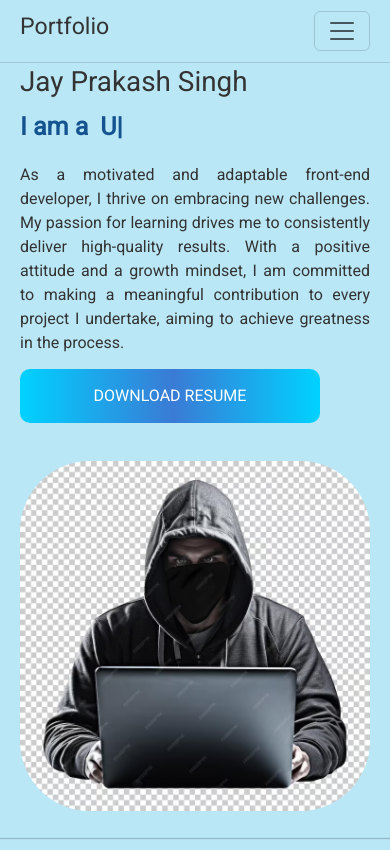
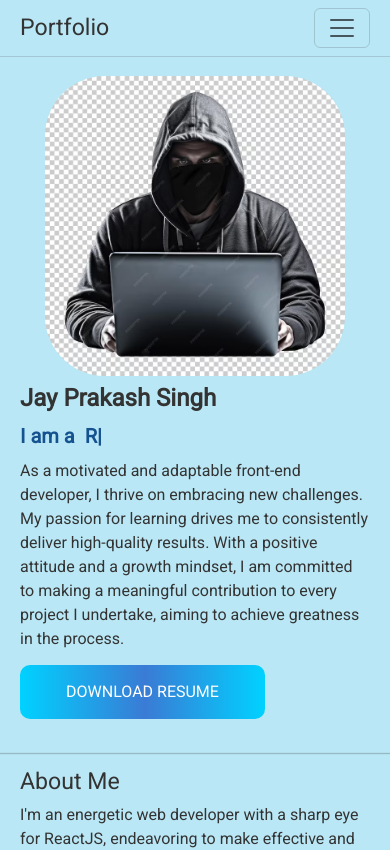
Before and after one commit to jayprakashcs12/portfolio.jps, a React (Create React App) app: page / in a window 390 px wide. Shown: the top 850 px of the page. Built offline with nearby package versions, Linux system fonts and the light colour scheme.

Commit message:
Components Update

```diff
--- a/src/components/common/Footer.jsx
+++ b/src/components/common/Footer.jsx
@@ -43,7 +43,7 @@
                         <ol style={mainListStyle}>
                             {contactItems.map((item, i) => (
                                 <li key={i} style={listStyle}>
-                                    <a href={item.url} target="_blank" className={`foot-link ${theme}`} style={anchorStyle}>
+                                    <a href={item.url} target="_blank" rel="noreferrer noopener" className={`foot-link ${theme}`} style={anchorStyle}>
                                         {item.icon} &nbsp; {phoneNumber === item.text && '+91-'} {item.text}
                                     </a>
                                 </li>
@@ -56,7 +56,7 @@
                             <ol style={mainListStyle}>
                                 {socialLinks.slice(i * 3, i * 3 + 3).map((link, j) => (
                                     <li key={j} style={listStyle}>
-                                        <a href={link.url} target="_blank" className={`foot-link ${theme}`} style={anchorStyle}>
+                                        <a href={link.url} target="_blank" rel="noreferrer noopener" className={`foot-link ${theme}`} style={anchorStyle}>
                                             {link.icon} &nbsp; {link.name}
                                         </a>
                                     </li>
--- a/src/components/common/Header.jsx
+++ b/src/components/common/Header.jsx
@@ -1,6 +1,7 @@
 import React, { useState } from "react";
 import { Container, Nav, Navbar } from "react-bootstrap";
 import { IoMoon, IoSunnyOutline } from 'react-icons/io5';
+import { NavRoutes } from "../../data/Info";
 import { NavLink } from "react-router-dom";
 
 const Header = ({ setTheme, theme }) => {
@@ -8,23 +9,19 @@
     let [expand, setExpand] = useState(false),
     darkToggle = () => { setTheme(theme === 'light' ? 'dark' : 'light'); },
     navLinkClassName = `pro-button ${theme} links nav-links`,
-    navStyle = { fontWeight: "normal" },
-    navLinks = [ { navTo: '/', navText: 'Home' }, { navTo: '/about-us', navText: 'About Us' },
-        { navTo: '/experience', navText: 'Experience' }, { navTo: '/education', navText: 'Education' },
-        { navTo: '/personal-info', navText: 'Personal Info' }, { navTo: '/contact-us', navText: 'Contact Us' },
-    ];
+    navStyle = { fontWeight: "normal" };
 
     return (
         <Navbar expanded={expand} expand="lg" collapseOnSelect sticky="top" className={`pro-navbar main-navbar ${theme}`}>
             <Container className="nav-content" onClick={e => e.stopPropagation()}>
                 <Navbar.Brand>
-                    <h3 className={`pro-navbar ${theme}`}>Portfolio</h3>
+                    <h3 className={`pro-navbar ${theme} m-0`}>Portfolio</h3>
                 </Navbar.Brand>
                 <Navbar.Toggle aria-controls="responsive-navbar-nav" onClick={() => setExpand(!expand)} />
                 <Navbar.Collapse id="responsive-navbar-nav">
                     <Nav className="me-auto"></Nav>
                     <Nav>
-                        {navLinks.map((link, i) => (
+                        {NavRoutes.map((link, i) => (
                             <NavLink key={i} to={link.navTo} style={navStyle} className={navLinkClassName}
                                 onClick={() => setExpand(false)}>
                                 {link.navText}
--- a/src/components/pages/About.jsx
+++ b/src/components/pages/About.jsx
@@ -1,5 +1,6 @@
 import React, { useEffect } from 'react'
-import { Container, Row } from 'react-bootstrap';
+import { Container } from 'react-bootstrap';
+import { JobSummary } from "../../data/Info";
 
 const About = ({ theme }) => {
 
@@ -10,10 +11,13 @@
     return (
 
         <div className={`pro-container ${theme}`}>
-            <Container className='pro-content'>
-                <Row className='pro-row'>
-                    <h1>About Us</h1>
-                </Row>
+            <Container className="pro-content pages-content">
+                <h1 className='pro-head'>{JobSummary.title}</h1>
+                <ul style={{paddingLeft:"1rem"}}>
+                    {JobSummary.description.map((item, i) => (
+                        <li style={{paddingBottom:"5px"}} key={i}>{item + "."}</li>
+                    ))}
+                </ul>
             </Container>
         </div>
     )
--- a/src/components/pages/Home.jsx
+++ b/src/components/pages/Home.jsx
@@ -1,9 +1,8 @@
 import React, { useEffect } from 'react';
 import { Button, Col, Container, Row } from 'react-bootstrap';
+import heroImg from "../../images/photo.avif";
 import { BioData } from "../../data/Info";
 import { ReactTyped } from "react-typed";
-import { toast } from 'react-toastify';
-import heroImg from "../../images/photo.avif";
 
 const Home = ({ theme }) => {
 
@@ -11,21 +10,21 @@
         document.title = "Jay Prakash Singh";
     }, []);
 
-    let typoStyle = { fontWeight: "600", fontSize: '25px', display: 'flex', gap: '12px', color: theme === 'dark' ? '#854ce6' : '#155390', lineHeight: '40px' };
+    let typoStyle = { color: theme === 'dark' ? '#854ce6' : '#155390'};
 
     return (
         <div className={`pro-container ${theme}`}>
             <Container className='pro-content'>
                 <Row className='pro-row'>
                     <Col md={6} sm={12}>
-                        <h1>{BioData.fullName}</h1>
-                        <p style={typoStyle}> I am a
+                        <h1 className='pro-head'>{BioData.fullName}</h1>
+                        <p className="typo-text" style={typoStyle}> I am a
                             <ReactTyped className="text-blue-700 font-bold" strings={BioData.roles} typeSpeed={40} backSpeed={50} loop={true} />
                         </p>
-                        <p className='pro-data'>{BioData.description}</p>
+                        <p className='pro-data'>{BioData.description + "."}</p>
                         <Button className={`btn-down resume-btn ${theme}`} href={BioData.resume} target='display'>Download Resume</Button>
                     </Col>
-                    <Col className='img-div pt-4 pb-4' md={6} sm={12}>
+                    <Col className='img-div' md={6} sm={12}>
                         <img src={heroImg} alt="profile" className='pro-img' />
                     </Col>
                 </Row>
--- a/src/css/footer.css
+++ b/src/css/footer.css
@@ -4,8 +4,8 @@
 
 .foot-content {
     --bs-gutter-x: 0;
-    padding-bottom: 1%;
-    padding-top: 1%;
+    padding-bottom: 1.5%;
+    padding-top: 1.5%;
 }
 
 .hr-footer, .hr-footer.dark {
@@ -22,7 +22,6 @@
 
 .foot-text {
     text-align: justify;
-    margin: 2% 0;
 }
 
 .foot-link {
--- a/src/css/home.css
+++ b/src/css/home.css
@@ -1,5 +1,23 @@
 .pro-content {
     --bs-gutter-x: 0;
+}
+
+.img-div {
+    justify-content: end;
+}
+
+.img-div, .pro-row {
+    display: flex;
+    align-items: center;
+}
+
+.pro-row {
+    padding: 20px 0;
+}
+
+.pages-content {
+    padding-bottom: 20px;
+    padding-top: 20px;
 }
 
 .about-text {
@@ -48,8 +66,8 @@
     position: relative;
     width: 100%;
     height: 100%;
-    max-width: 350px;
-    max-height: 350px;
+    max-width: 300px;
+    max-height: 320px;
     border-radius: 20%;
 }
 
@@ -79,22 +97,21 @@
 
 .dark.resume-btn {
     background-image: linear-gradient(135deg, rgba(133, 76, 230, 1) 0%, rgba(0, 0, 0, 0) 100%);
-    ;
 }
 
 .dark.resume-btn:hover {
     background-position: right;
 }
 
-.img-div {
-    justify-content: end;
+.typo-text {
+    margin-bottom: 0.5rem;
+    font-size: 25px;
+    font-weight: 600;
+    display: flex;
+    gap: 10px;
 }
 
-.img-div, .pro-row {
-    display: flex;
-    align-items: center;
+.pro-head {
+    font-size: 2rem;
+    font-weight: 600;
 }
-
-.pro-row {
-    padding: 1% 0;
-}
--- a/src/css/media.css
+++ b/src/css/media.css
@@ -3,8 +3,35 @@
     .foot-content, .nav-content, .pro-content {
         --bs-gutter-x: 2.5rem !important;
     }
+
+    .typo-text {
+        font-size: 20px !important;
+    }
 }
 
+@media only screen and (min-width: 320px) and (max-width: 767.9px) {
+
+    .pro-row {
+        flex-direction: column-reverse !important;
+    }
+
+    .pro-head {
+        font-size: 1.5rem !important;
+    }
+
+    .img-div {
+        justify-content: center !important;
+    }
+
+    .pro-img {
+        margin-bottom: .5rem !important;
+    }
+
+    .btn-down {
+        max-width: 245px !important;
+    }
+
+}
 @media only screen and (min-width: 320px) and (max-width: 991.9px) {
 
     .nav-links {
@@ -16,7 +43,7 @@
         text-align: center !important;
     }
 
-    .foot-text {
+    .pro-data, .foot-text {
         text-align: left !important;
     }
 }
--- a/src/data/Info.js
+++ b/src/data/Info.js
@@ -1,14 +1,37 @@
 export let BioData = {
   fullName: "Jay Prakash Singh",
-    roles: [ "Front End Developer", "ReactJS Designer", "UI Developer" ],
+  roles: [ "Front End Developer", "ReactJS Developer", "UI Developer" ],
+  resume: "https://drive.google.com/file/d/19ZKBcu6kLepC_wYcGTMEJculz_3zjFrx/view?usp=sharing",
   description:
     `As a motivated and adaptable front-end developer, I thrive on embracing new challenges. My passion for learning drives me to consistently deliver
       high-quality results. With a positive attitude and a growth mindset, I am committed to making a meaningful contribution to every project I undertake,
-        aiming to achieve greatness in the process.`,
+      aiming to achieve greatness in the process`,
+
+};
+
+export let JobSummary = {
+  title: "Professional Summary",
+  description: [
+    "Over 5+ Years of IT experience which includes 3+ Years of Extensive experience as a Front-End Developer, 1 Year as a PHP Developer & 2+ Year as a ReactJS Developer",
+    "Have a working knowledge of API integration, and Cross-Browser (Platform Compatibility Issues)",
+    "Worked on creating responsive websites for smart devices using responsive design and Media Queries",
+    "Extensive experience in developing web pages using HTML, CSS, Bootstrap, JavaScript, and React JS",
+    "Used React-Router to turn an application into a single-page application (SPA)",
+    "Have a working knowledge of AngularJS, ES6, and PHP with CodeIgniter",
+    "Working knowledge of web protocols and standards (HTTP & HTTPS)",
+    "Developed the pages that are compliant with W3C standards"
+  ]
+}
+
+export let NavRoutes = [ { navTo: '/', navText: 'Home' }, { navTo: '/about-us', navText: 'About Us' },
+  { navTo: '/experience', navText: 'Experience' }, { navTo: '/education', navText: 'Education' },
+  { navTo: '/personal-info', navText: 'Personal Info' }, { navTo: '/contact-us', navText: 'Contact Us' },
+];
+
+export let SocialLink = {
   facebook: "https://www.facebook.com/jayprakash199221/",
   github: "https://github.com/jayprakashcs12/",
   instagram: "https://www.instagram.com/jayprakashsingh10031/",
   linkedin: "https://www.linkedin.com/in/jay-prakash-singh-028957128/",
-    resume: "https://drive.google.com/file/d/19ZKBcu6kLepC_wYcGTMEJculz_3zjFrx/view?usp=sharing",
   twitter: "https://twitter.com/jayprakash2108/",
-};
+}
```
Lines whose indentation alone changed are shown as unchanged.
